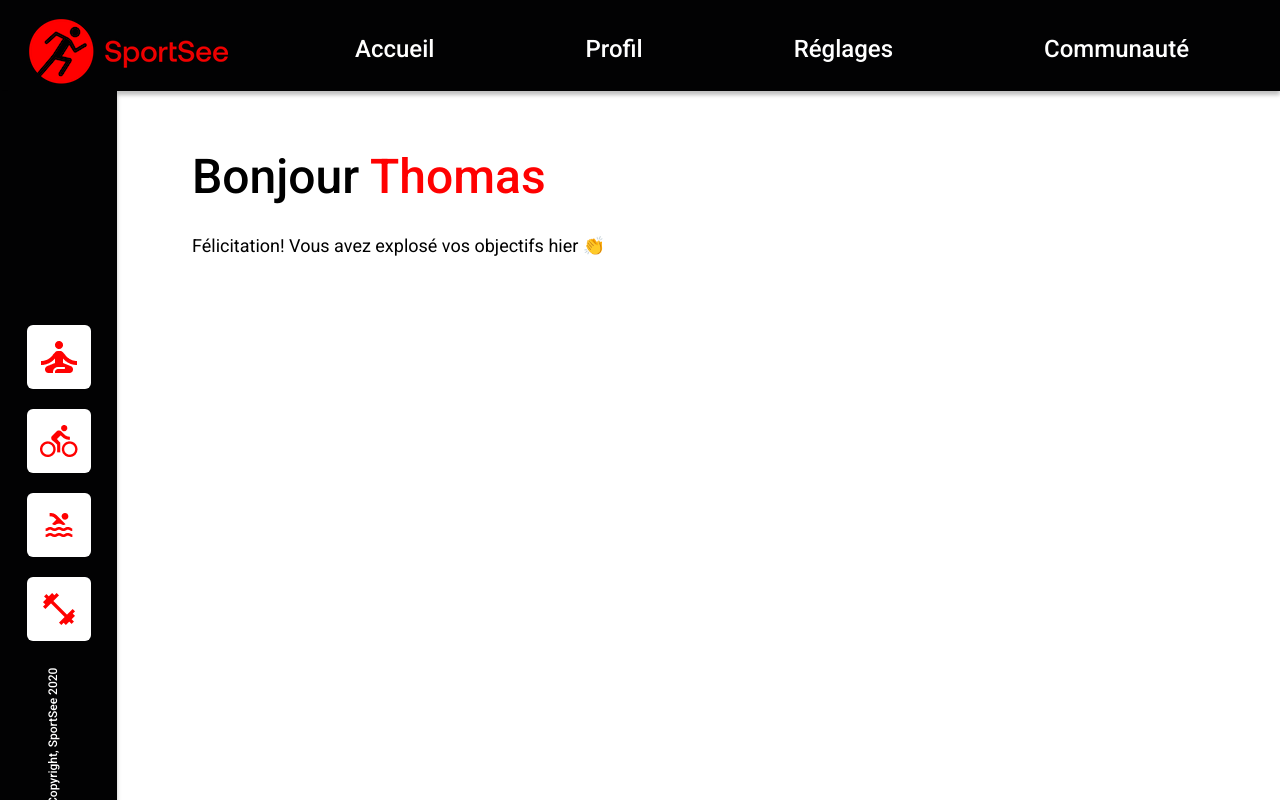
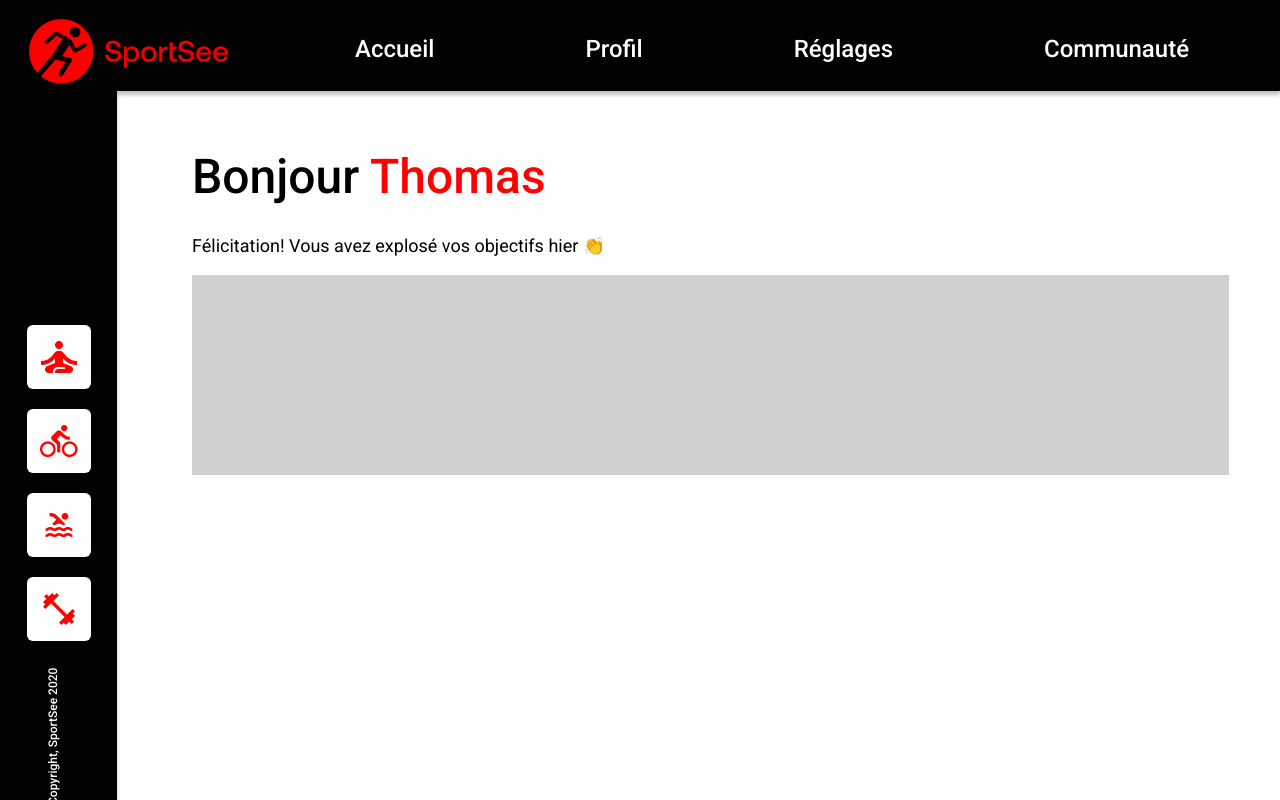
Before and after one commit to Krock13/Sport-See, a React (Vite) app: page / in a window 1280 px wide. Shown: the top 800 px of the page. Built offline with nearby package versions, Linux system fonts and the light colour scheme.

Commit message:
Creating dashboard components and adding props for the MacroCard component.

```diff
--- /dev/null
+++ b/src/components/Dashboard/dashboard.jsx
@@ -0,0 +1,31 @@
+import { useFetch } from '../../utils/hooks/fetch';
+import { getUser } from '../../../mocks/user.js';
+
+import { FitnessEvolutionCard } from '../FitnessEvolutionCard/fitnessEvolutionCard';
+import { PerformanceCard } from '../PerformanceCard/performanceCard';
+import { MacroCard } from '../MacroCard/macroCard';
+
+import styles from './dashboard.module.css';
+
+export function Dashboard() {
+  const { data, isLoading, error } = useFetch(getUser, 1);
+  console.log(data);
+
+  if (isLoading) return <p>Loading...</p>;
+  if (error) return <p>Error: {error}</p>;
+
+  const { calorieCount, proteinCount, carbohydrateCount, lipidCount } = data.keyData;
+
+  return (
+    <div className={styles.dashboard}>
+      <FitnessEvolutionCard />
+      <PerformanceCard />
+      <PerformanceCard />
+      <PerformanceCard />
+      <MacroCard title='Calories' count={calorieCount} />
+      <MacroCard title='Protéines' count={proteinCount} />
+      <MacroCard title='Glucides' count={carbohydrateCount} />
+      <MacroCard title='Lipides' count={lipidCount} />
+    </div>
+  );
+}
--- /dev/null
+++ b/src/components/Dashboard/dashboard.module.css
@@ -0,0 +1,5 @@
+.dashboard {
+  padding: 100px;
+  margin-right: 10%;
+  background-color: rgb(209, 207, 207);
+}
--- /dev/null
+++ b/src/components/FitnessEvolutionCard/fitnessEvolutionCard.jsx
@@ -0,0 +1,5 @@
+import styles from './fitnessEvolutionCard.module.css';
+
+export function FitnessEvolutionCard() {
+  return <div className={styles.fitnessEvolutionCard}></div>;
+}
--- /dev/null
+++ b/src/components/MacroCard/macroCard.jsx
@@ -0,0 +1,5 @@
+import styles from './macroCard.module.css';
+
+export function MacroCard() {
+  return <div className={styles.macroCard}></div>;
+}
--- /dev/null
+++ b/src/components/PerformanceCard/performanceCard.jsx
@@ -0,0 +1,5 @@
+import styles from './performanceCard.module.css';
+
+export function PerformanceCard() {
+  return <div className={styles.performanceCard}></div>;
+}
--- a/src/pages/Home/home.jsx
+++ b/src/pages/Home/home.jsx
@@ -1,4 +1,5 @@
 import { WelcomeMessage } from '../../components/WelcomeMessage/welcomeMessage';
+import { Dashboard } from '../../components/Dashboard/dashboard';
 
 import styles from './home.module.css';
 
@@ -6,6 +7,7 @@ export function Home() {
   return (
     <div className={styles.home}>
       <WelcomeMessage />
+      <Dashboard />
     </div>
   );
 }
--- a/src/pages/Home/home.module.css
+++ b/src/pages/Home/home.module.css
@@ -1,6 +1,6 @@
 .home {
   display: flex;
-  flex-direction: row;
+  flex-direction: column;
   width: 90%;
   margin: 2% 15%;
 }
```
Also changed, not shown: src/components/FitnessEvolutionCard/fitnessEvolutionCard.module.css (added), src/components/MacroCard/macroCard.module.css (added), src/components/PerformanceCard/performanceCard.module.css (added).
